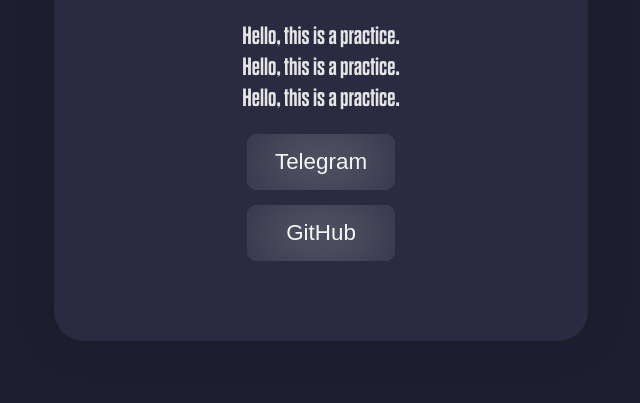
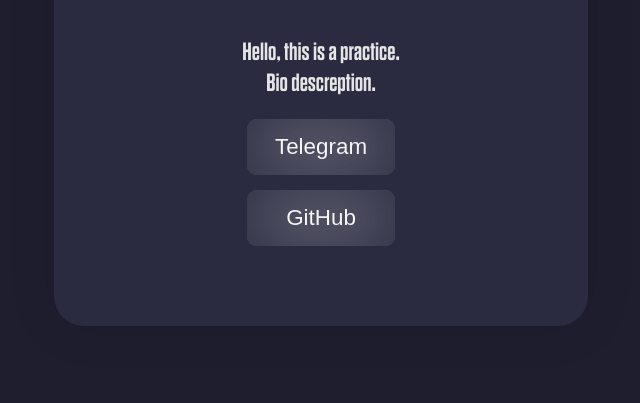
Before and after one commit to confusedone1/frontend-practices, a plain HTML site: page personal-card/personal-card1.html in a window 1280 px wide. Shown: the part 397-800 px from the top of the page, without its empty margins (319-959 px from the left). Drawn offline with Linux system fonts and the light colour scheme.

Commit message:
Update personal-card1.html

```diff
--- a/personal-card/personal-card1.html
+++ b/personal-card/personal-card1.html
@@ -11,7 +11,7 @@
     <img class="avatar" src="https://avatars.githubusercontent.com/u/283694441?v=4" alt="ConfusedOne">
     <h2 class="name">Confused One</h2>
     <p class="role">Beginner UI developer</p>
-    <p class="bio">Hello, this is a practice.<br>Hello, this is a practice.<br>Hello, this is a practice.</p>
+    <p class="bio">Hello, this is a practice.<br>Bio descreption.</p>
 
     <div class="social-links">
       <a class="social-link" href="https://t.me/cnfusdmggt" target="_blank">Telegram</a>
```
